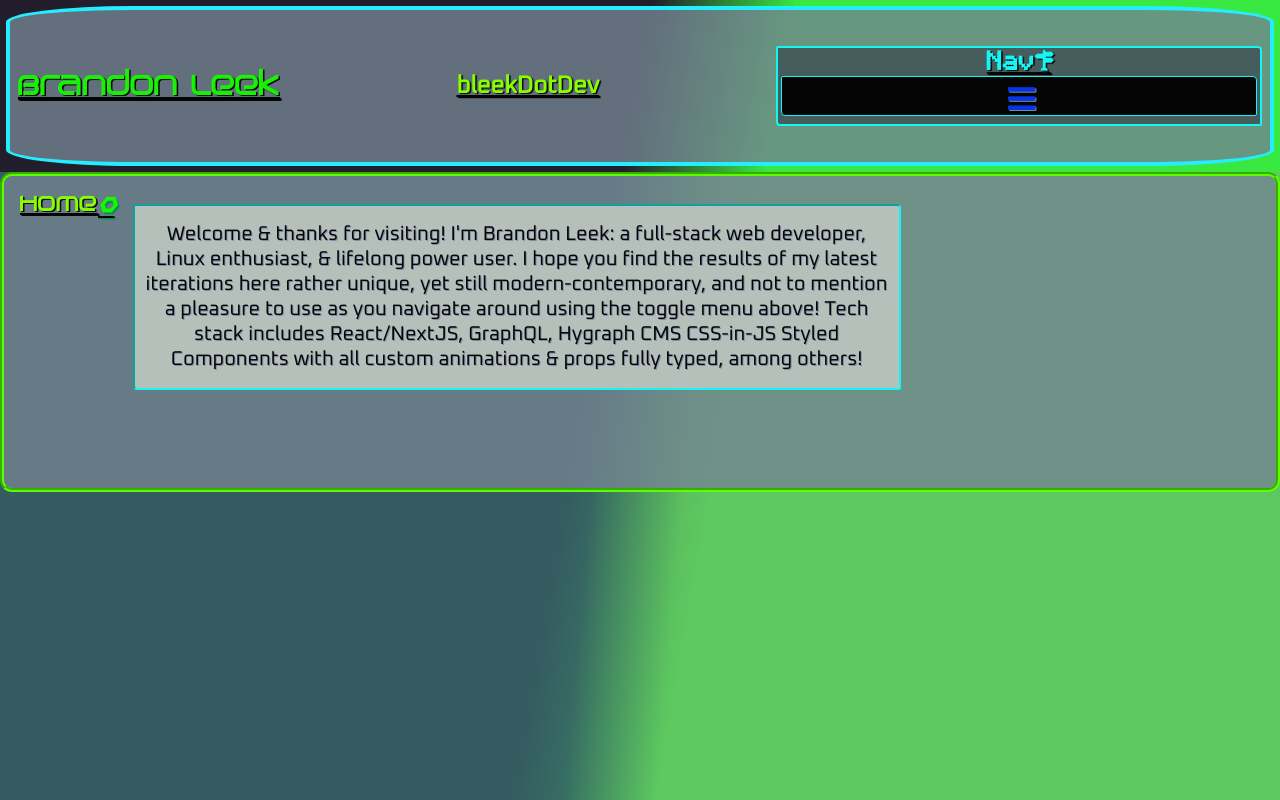
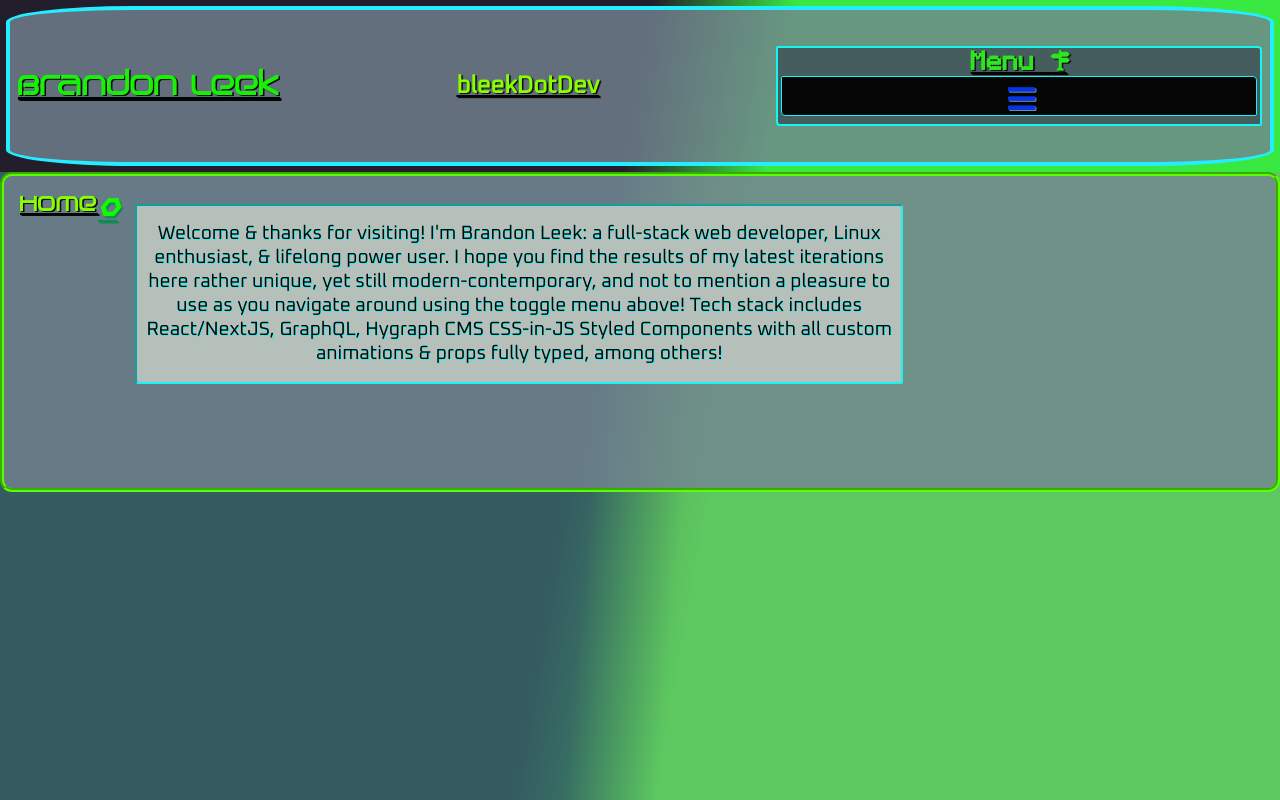
Before and after one commit to bleek42/bleek-dot-dev, a Next.js app: page /home in a window 1280 px wide. Shown: the top 800 px of the page. Built offline with nearby package versions, Linux system fonts and the light colour scheme.

Commit message:
tabIndex & id attrs in navbar; fixed up styles & excess comment out code; etc insignificant changes;

```diff
--- a/src/components/Navbar/index.tsx
+++ b/src/components/Navbar/index.tsx
@@ -39,15 +39,17 @@ export default function Navbar() {
 	return (
 		<NavBar id="nav-bar">
 			<MdTxt
-				$colorPalette="primary"
-				$color="cyan"
+				$colorPalette="secondary"
+				$color="green"
 				$shadow="black"
 				$align="center"
 				$font="MonocraftNf"
 			>
-				Nav{'\uf969'}
+				Menu {'\uf969'}
 			</MdTxt>
 			<ToggleBtn
+				id="toggle-btn"
+				tabIndex={0}
 				onMouseOver={handleHoverIn}
 				onMouseLeave={handleHoverOut}
 				onClick={handleToggle}
@@ -63,19 +65,19 @@ export default function Navbar() {
 					portal.current &&
 					createPortal(
 						<Fragment>
-							<NavItem>
+							<NavItem id="nav-home" tabIndex={0}>
 								<NavIcon>{'\ue617 '}</NavIcon>
 								<NextLink href="/home">Home</NextLink>
 							</NavItem>
-							<NavItem>
+							<NavItem id="nav-about" tabIndex={0}>
 								<NavIcon>{'\uf415 '}</NavIcon>
 								<NextLink href="/about">About</NextLink>
 							</NavItem>
-							<NavItem>
+							<NavItem id="nav-about" tabIndex={0}>
 								<NavIcon>{'\ueA8A '}</NavIcon>
 								<NextLink href="/projects">Projects</NextLink>
 							</NavItem>
-							<NavItem>
+							<NavItem id="nav-about" tabIndex={0}>
 								<NavIcon>{'\ueff3 '}</NavIcon>
 								<NextLink href="/contact">Contact</NextLink>
 							</NavItem>
@@ -86,9 +88,3 @@ export default function Navbar() {
 		</NavBar>
 	);
 }
-
-// <Fragment>
-// 	<nav>
-// 		<p>nav-portal</p>
-// 	</nav>
-// </Fragment>
--- a/src/components/PageSection/index.tsx
+++ b/src/components/PageSection/index.tsx
@@ -97,7 +97,7 @@ export default function PageSection(props: SectionProps & SectionComponent) {
 					</SmTxt>
 				</ContactCard>
 			)}
-			{props.name && typeof props.content === 'string' && (
+			{props.name !== 'contact' && typeof props.content === 'string' && (
 				<Article
 					id={`article-${props.name}${
 						props.id ? `_id-${props.id}-${sectionId}` : sectionId
@@ -106,9 +106,8 @@ export default function PageSection(props: SectionProps & SectionComponent) {
 					<SmTxt
 						$colorPalette="primary"
 						$color="black"
-						$shadow="gray"
-						$font="Oxanium"
-						$size="20px"
+						$shadow="cyan"
+						$size="1.2em"
 					>
 						{props.content}
 					</SmTxt>
--- a/src/components/XTerm/XTerm.ts
+++ b/src/components/XTerm/XTerm.ts
@@ -28,12 +28,9 @@ export const XTLabel = styled.label.attrs<XTermProps & XTermComponent>((props) =
 }))<XTermProps>`
   display: flex;
   flex-flow: column nowrap;
-
   background-color: ${({ theme }) => theme.palette.common.black};
-  margin: 4px;
-  padding: 4px;
-
-  border: 1px solid ${({ theme }) => theme.palette.common.white};
+  align-items: stretch;
+  border: none;
 
   &:hover {
     cursor: text;
@@ -46,12 +43,11 @@ export const XTLabel = styled.label.attrs<XTermProps & XTermComponent>((props) =
   }
 
   @media (min-width: ${(props) => props.theme.breakpoints.laptop}) {
-    max-height: 80vh;
   }
 
   @media (max-width: ${(props) => props.theme.breakpoints.smallTab}) {
     flex-flow: column wrap;
-    align-content: flex-start;
+    /* align-content: flex-start; */
   }
 `;
 
@@ -88,32 +84,31 @@ export const XTxtArea = styled.textarea.attrs((props) => ({
 }))<XTermProps & XTermComponent>`
   resize: none;
   overflow: hidden;
-  flex: 1 1 80vh;
+  flex: 2 1 72vh;
+  align-content: stretch;
+  min-width: 96vw;
   border: 0;
   opacity: 0;
+
   padding: 4px 2px 2px 2px;
   background-color: ${({ theme }) => theme.palette.common.black};
   color: ${({ theme }) => theme.palette.secondary.cyan};
   font-family: ${({ theme }) => theme.fonts.at(2)};
-  font-size: 32px;
+  font-size: 1.7em;
   letter-spacing: 0.3px;
   caret-shape: block;
   text-align: center;
+
   animation:
     ${fadeInBright} 1850ms steps(35) 400ms 1 normal both,
     ${borderPulse} 980ms linear 2000ms infinite;
 
-  /*
-  &::after {
-  }
-  */
-
   @media (min-width: ${(props) => props.theme.breakpoints.laptop}) {
-    font-size: 30px;
+    font-size: 1.8em;
   }
 
-  @media (max-width: ${(props) => props.theme.breakpoints.phone}) {
-    font-size: 24px;
+  @media (max-width: ${(props) => props.theme.breakpoints.smallTab}) {
+    align-self: flex-start;
   }
 `;
 
@@ -123,19 +118,17 @@ export const XTInput = styled.input.attrs<XTermProps & XTermComponent>((props) =
   name: props.name || 'xt-prompt',
   type: props.type || 'text',
   placeHolder: props.placeHolder || '\uf120',
-  // defaultValue: props.defaultValue || 'enter',
 }))<XTermProps>`
+  caret-shape: block;
+  caret-color: ${({ theme }) => theme.palette.secondary.green};
   color: ${({ theme }) => theme.palette.secondary.neon};
   background-color: ${({ theme }) => theme.palette.common.black};
-  caret-color: ${({ theme }) => theme.palette.secondary.green};
-  width: 50vw;
+  font-size: inherit;
+  min-width: 58vw;
   max-height: 4vh;
-  font-size: 18px;
-  caret-shape: block;
   margin-left: 4px;
+  padding: 2px 2px 2px 2px;
   border: 0;
-
-  /* accent-color: ${({ theme }) => theme.palette.tertiary.steel}; */
 
   /* @media (max-width: ${(props) => props.theme.breakpoints.phone}) {
     font-size: 16px;
@@ -144,65 +137,34 @@ export const XTInput = styled.input.attrs<XTermProps & XTermComponent>((props) =
 `;
 
 export const XTCode = styled.code<XTermProps & XTermComponent>`
-  display: flex;
-  flex-flow: row nowrap;
-  justify-content: stretch;
   color: ${({ theme }) => theme.palette.tertiary.green};
   background-color: ${(props) => props.theme.palette.secondary.steel};
-  font-size: 24px;
-  font-weight: 450;
+  font-size: 1.6em;
   white-space: pre;
-  min-width: fit-content;
-  text-decoration: underline solid ${({ theme }) => theme.palette.primary.black};
+  margin: 2px auto;
+  display: inline-flex;
+  align-self: flex-start;
+`;
 
-  /* @media (min-width: ${({ theme }) => theme.breakpoints.laptop}) {
-    font-size: 20px;
-    flex: 1 1 4vw;
+export const XTPrompt = styled(XTCode)`
+  display: flex;
+  flex-flow: row wrap;
+  justify-content: stretch;
+  color: ${({ theme }) => theme.palette.secondary.green};
+  background-color: ${({ theme }) => theme.palette.secondary.black};
+  margin: 2px;
+  padding: 4px;
+  font-size: 1em;
+
+  @media (min-width: ${({ theme }) => theme.breakpoints.laptop}) {
     flex-flow: row nowrap;
-    flex: 2 1 2vw;
-  } */
-
-  @media (max-width: ${({ theme }) => theme.breakpoints.smallTab}) {
-    font-size: 16px;
-    flex-flow: row wrap;
+    font-size: 1.5em;
   }
 `;
 
-export const XTPrompt = styled(XTCode)`
-  color: ${({ theme }) => theme.palette.primary.green};
-  background-color: ${({ theme }) => theme.palette.primary.black};
-  font-size: 16px;
-  margin: 2px;
-  padding: 4px;
-
-  &:before {
-    /* white-space: pre; */
-    /* content: '  ' */
-  }
-
-  &:after {
-    /* content: ' \n ' */
-  }
-
-  @media (min-width: ${({ theme }) => theme.breakpoints.laptop}) {
-    /* font-size: 20px; */
-    /* flex-flow: row nowrap; */
-    /* flex: 2 1 2vw; */
-  }
-
-  @media (max-width: ${({ theme }) => theme.breakpoints.smallTab}) {
-  }
-`;
-
-/* text-decoration-color: ${({ theme }) => theme.palette.secondary.gray}; */
-/* text-decoration: underline; */
 export const XTIcon = styled(Icon)`
-  align-items: unset;
-  display: inline-block;
   position: absolute;
-  object-position: left top;
-  text-align: left;
-  margin: 2px 2px 2px 2px;
-  padding: 3px 3px;
+  margin: 4px;
+  padding: 2px;
   z-index: 2;
 `;
--- a/src/components/common/Text.ts
+++ b/src/components/common/Text.ts
@@ -64,13 +64,13 @@ import styled, {
 // });
 
 interface TextOptions {
+  $colorPalette: ColorPalettes;
+  $color: keyof Colors;
+  $shadow: keyof Colors;
+  $font: Fonts;
   $size: `${string}px` | `${string}em` | `${string}rem` | 'initial' | 'inherit' | 'unset';
-  $color: keyof Colors;
-  $font: Fonts;
-  $colorPalette: ColorPalettes;
-  $shadow: keyof Colors;
   $align: 'center' | 'left' | 'right' | string;
-  $flex: string | 'initial';
+  $flex: string | '1 1 auto';
 }
 
 type TextProps = StyledComponentProps<
@@ -84,9 +84,11 @@ type TextProps = StyledComponentProps<
 export const SmTxt = styled.p<TextProps>`
   flex: ${(props) => props.$flex ?? 'unset'};
   font-family: ${(props) => props.$font ?? props.theme.fonts.at(1)};
-  font-size: ${(props) => props.$size ?? 'initial'};
+  font-size: ${(props) => props.$size ?? 'inherit'};
   color: ${(props) =>
-    props.$colorPalette === 'primary' && props.$color in props.theme.palette.primary
+    props.$color &&
+    props.$colorPalette === 'primary' &&
+    props.$color in props.theme.palette.primary
       ? props.theme.palette.primary[props.$color]
       : props.$colorPalette === 'secondary' &&
         props.$color in props.theme.palette.secondary
@@ -98,21 +100,24 @@ export const SmTxt = styled.p<TextProps>`
     props.$shadow &&
     props.$colorPalette === 'primary' &&
     props.$shadow in props.theme.palette.primary
-      ? `${props.theme.palette.primary[props.$shadow]} 1px .8px .4px`
+      ? `${props.theme.palette.primary[props.$shadow]} 0.6px 0.5px 0.3px`
       : props.$colorPalette === 'secondary' &&
         props.$shadow in props.theme.palette.secondary
-      ? `${props.theme.palette.tertiary[props.$shadow]} 1px .8px .4px`
+      ? `${props.theme.palette.tertiary[props.$shadow]} 0.6px 0.5px 0.3px`
       : props.$colorPalette === 'tertiary' &&
         props.$shadow in props.theme.palette.tertiary
-      ? `${props.theme.palette.tertiary[props.$shadow]} 1px .8px .4px`
+      ? `${props.theme.palette.tertiary[props.$shadow]} 0.6px 0.5px 0.3px`
       : 'unset'};
   text-align: ${(props) => props.$align ?? 'inherit'};
 `;
 
 export const MdTxt = styled.h2<TextProps>`
+  flex: ${(props) => props.$flex ?? 'unset'};
   font-family: ${(props) => props.$font ?? props.theme.fonts.at(1)};
   color: ${(props) =>
-    props.$colorPalette === 'primary' && props.$color in props.theme.palette.primary
+    props.$color &&
+    props.$colorPalette === 'primary' &&
+    props.$color in props.theme.palette.primary
       ? props.theme.palette.primary[props.$color]
       : props.$colorPalette === 'secondary' &&
         props.$color in props.theme.palette.secondary
@@ -121,18 +126,23 @@ export const MdTxt = styled.h2<TextProps>`
       ? props.theme.palette.tertiary[props.$color]
       : 'inherit'};
   text-shadow: ${(props) =>
-    props.$colorPalette && props.$shadow && props.$shadow in props.theme.palette.primary
-      ? `${props.theme.palette.primary[props.$shadow]} 1.5px 1.2px 1px`
-      : props.$shadow in props.theme.palette.secondary
-      ? `${props.theme.palette.tertiary[props.$shadow]} 1.5px 1.2px 1px`
-      : props.$shadow in props.theme.palette.tertiary
-      ? `${props.theme.palette.tertiary[props.$shadow]} 1.5px 1.2px 1px`
+    props.$shadow &&
+    props.$colorPalette === 'primary' &&
+    props.$shadow in props.theme.palette.primary
+      ? `${props.theme.palette.primary[props.$shadow]} 1.5px 1.2px 0.8px`
+      : props.$colorPalette === 'secondary' &&
+        props.$shadow in props.theme.palette.secondary
+      ? `${props.theme.palette.tertiary[props.$shadow]} 1.5px 1.2px 0.8px`
+      : props.$colorPalette === 'tertiary' &&
+        props.$shadow in props.theme.palette.tertiary
+      ? `${props.theme.palette.tertiary[props.$shadow]} 1.5px 1.2px 0.8px`
       : 'inherit'};
   text-align: ${(props) => props.$align ?? 'inherit'};
   text-decoration: underline solid ${({ theme }) => theme.palette.primary.black};
 `;
 
 export const LgTxt = styled.h1<TextProps>`
+  flex: ${(props) => props.$flex ?? 'unset'};
   font-family: ${(props) => props.$font ?? props.theme.fonts.at(0)};
   color: ${(props) =>
     props.$colorPalette === 'primary' && props.$color in props.theme.palette.primary
@@ -156,13 +166,14 @@ export const LgTxt = styled.h1<TextProps>`
 `;
 
 export const Icon = styled.em<TextProps>`
+  /* flex: ${(props) => props.$flex ?? 'unset'}; */
   display: inline-block;
   font-family: ${(props) => props.$font ?? props.theme.fonts.at(2)};
-  font-size: ${(props) => props.$size ?? '24px'};
+  font-size: ${(props) => props.$size ?? '28px'};
   letter-spacing: 0.5px;
   color: ${(props) =>
+    props.$color &&
     props.$colorPalette === 'primary' &&
-    props.$color &&
     props.$color in props.theme.palette.primary
       ? props.theme.palette.primary[props.$color]
       : props.$colorPalette === 'secondary' &&
@@ -173,129 +184,30 @@ export const Icon = styled.em<TextProps>`
         props.$color &&
         props.$color in props.theme.palette.tertiary
       ? props.theme.palette.tertiary[props.$color]
-      : 'initial'};
+      : props.theme.palette.common.black};
   text-shadow: ${(props) =>
-    props.$colorPalette === 'primary' && props.$shadow in props.theme.palette.primary
+    props.$shadow &&
+    props.$colorPalette === 'primary' &&
+    props.$shadow in props.theme.palette.primary
       ? `${props.theme.palette.primary[props.$shadow]} 1.5px 1.5px 1px`
       : props.$colorPalette === 'secondary' &&
         props.$color in props.theme.palette.secondary
       ? `${props.theme.palette.secondary[props.$shadow]} 1.5px 1.5px 1px`
       : props.$colorPalette === 'tertiary' && props.$color in props.theme.palette.tertiary
       ? `${props.theme.palette.tertiary[props.$shadow]} 1.5px 1.5px 1px`
-      : `initial`};
+      : 'unset'};
   text-align: ${(props) => props.$align ?? 'inherit'};
-  text-decoration: underline solid ${({ theme }) => theme.palette.primary.black};
+  text-decoration: underline solid
+    ${(props) =>
+      props.$shadow &&
+      props.$colorPalette === 'primary' &&
+      props.$shadow in props.theme.palette.primary
+        ? `${props.theme.palette.primary[props.$shadow]}`
+        : props.$colorPalette === 'secondary' &&
+          props.$color in props.theme.palette.secondary
+        ? `${props.theme.palette.secondary[props.$shadow]}`
+        : props.$colorPalette === 'tertiary' &&
+          props.$color in props.theme.palette.tertiary
+        ? `${props.theme.palette.tertiary[props.$shadow]}`
+        : 'inherit'};
 `;
-
-// export const StlLg = styled.h2`
-//   color: rgb(66, 66, 66);
-//   font-family: Birdman;
-//   font-weight: 650;
-//   text-align: center;
-//   text-shadow: rgb(0, 0, 0) 1px 1px 1px;
-//   text-decoration: underline;
-//   text-decoration-color: rgb(0, 0, 0);
-//   text-decoration-style: double;
-// `;
-
-// export const NeonLg = styled.h2`
-//   color: rgb(135, 255, 0);
-//   font-family: Birdman;
-//   font-weight: 650;
-//   text-align: center;
-//   text-shadow: rgb(38, 136, 60) 1px 0 1px;
-//   text-decoration: underline;
-//   text-decoration-color: rgb(135, 255, 0);
-//   text-decoration-style: double;
-// `;
-
-// export const NeonTxt = styled.p`
-//   color: rgb(135, 255, 0);
-//   font-family: 'MonocraftNF';
-//   font-weight: 650;
-//   text-align: center;
-//   text-shadow: rgb(38, 136, 60) 1px 0 1px;
-//   text-decoration: underline;
-//   text-decoration-color: rgb(135, 255, 0);
-//   text-decoration-style: double;
-// `;
-
-// export const GrnMd = styled.h5`
-//   color: rgb(45, 230, 35);
-//   font-family: 'Oxanium';
-//   font-weight: 650;
-//   text-align: center;
-//   text-shadow: rgb(12, 95, 151) 1px;
-//   text-decoration: underline;
-//   text-decoration-color: rgb(0, 0, 0);
-//   text-decoration-style: double;
-// `;
-
-// export const BlkMd = styled.h5`
-//   color: rgb(0, 0, 0);
-//   font-family: 'Oxanium';
-//   font-weight: 650;
-//   text-align: center;
-//   text-shadow: rgb(66, 66, 66) 1px 1px 0;
-//   text-decoration: underline;
-//   text-decoration-color: rgb(0, 0, 0);
-//   text-decoration-style: double;
-// `;
-
-// export const BlkTxt = styled.p`
-//   font-family: 'MonocraftNF';
-//   font-weight: 450;
-//   color: rgb(0, 0, 0);
-//   text-shadow: rgb(12, 95, 151) 1px 1px o;
-// `;
-
-// // text-align: left;
-// // text-decoration: 0.5px underline;
-// // text-decoration-color: rgb(11, 205, 163);
-
-// export const CyTxt = styled.p`
-//   font-family: Oxanium, MonocraftNF;
-//   font-weight: 700;
-//   color: rgb(11, 205, 163);
-//   text-shadow: 1px rgb(12, 95, 151);
-// `;
-
-// // text-decoration: underline;
-// // text-decoration-style: double;
-// // text-decoration-thickness: 300;
-
-// export const GrnTxt = styled.p`
-//   font-family: MonocraftNF;
-//   font-weight: 700;
-//   color: rgb(43, 230, 33);
-//   text-shadow: rgb(38, 136, 59) 1px 0 1px;
-// `;
-
-// const foreground = {
-//   green: 'rgb(43, 230, 33)',
-//   red: 'rgb(214, 30, 30)',
-//   orange: 'rgb(222, 76, 18)',
-//   purple: 'rgb(161, 85, 233)',
-//   blue: 'rgb(12, 95, 151)',
-//   cyan: 'rgb(11, 205, 163)',
-//   drab: 'rgb(38, 136, 59)',
-//   steel: 'rgb(69, 66, 66)',
-//   tan: 'rgb(177, 177, 165)',
-//   black: 'rgb(0, 0, 0)',
-//   neon: 'rgb(136, 255, 0)',
-// };
-
-// const background = {
-//   cyan: 'rgb(11, 205, 163)',
-//   blue: 'rgb(12, 95, 151)',
-//   green: 'rgb(43, 230, 33)',
-//   drab: 'rgb(38, 136, 59)',
-//   steel: 'rgb(69, 66, 66)',
-//   black: 'rgb(0, 0, 0)',
-//   steelBlue: 'linear-gradient(65deg, rgb(69, 66, 66), rgb(12, 95, 151))',
-//   greenCyan: 'linear-gradient(65deg, rgb(43, 230, 33), rgb(11, 205, 163))',
-//   blackSteel: 'linear-gradient(65deg, rgb(0, 0, 0), rgb(69, 66, 66))',
-// };
-
-// const fgColors = new Map(Object.entries(foreground));
-// const bgColors = new Map(Object.entries(background));
```
Also changed, not shown: package.json (+6 -6 lines), src/components/Navbar/Navbar.ts (+17 -12 lines), src/components/XTerm/index.tsx (+4 -15 lines).
